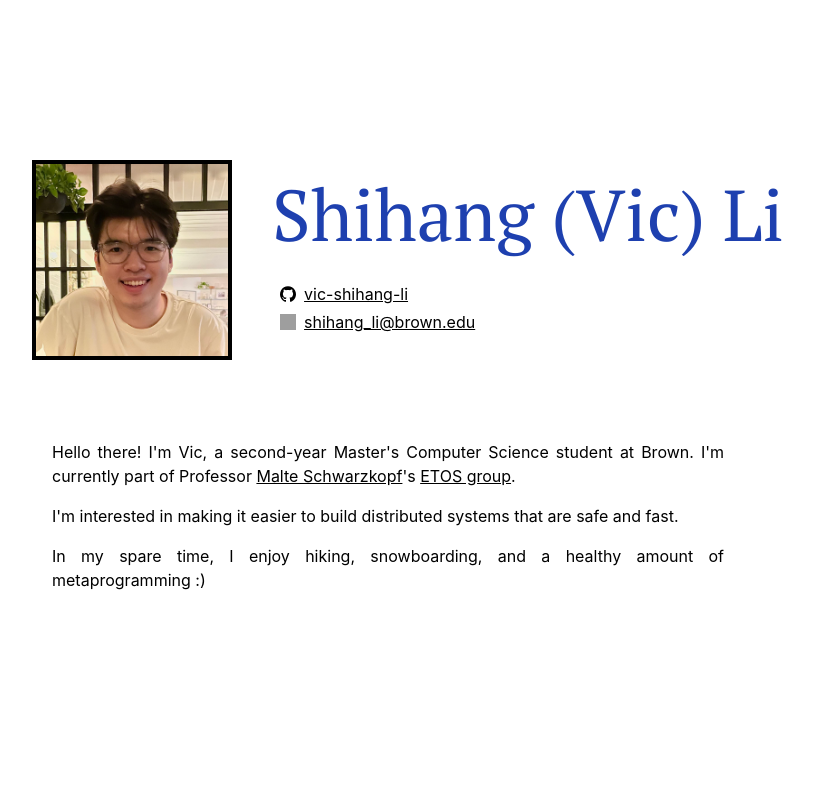
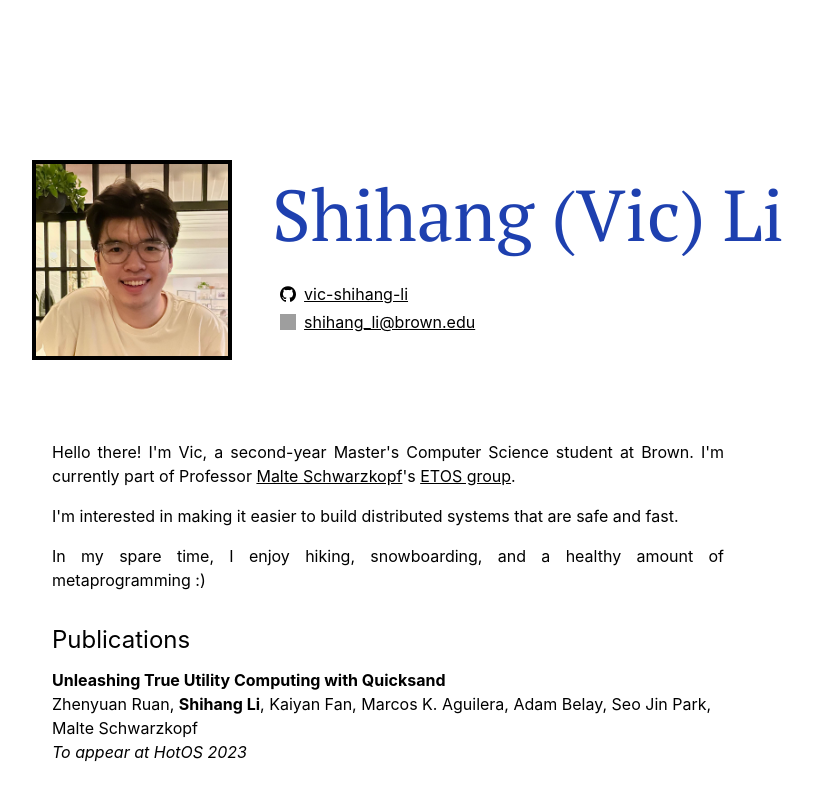
Before and after one commit to vic-lsh/vli, a Next.js app: page / in a window 1280 px wide. Shown: the whole page, without its empty margins (252-1065 px from the left). Built offline with nearby package versions, Linux system fonts and the light colour scheme; grey boxes are pictures that could not be loaded.

Commit message:
add publication list

```diff
--- a/pages/index.tsx
+++ b/pages/index.tsx
@@ -91,7 +91,7 @@ const TitleArea = () => (
 
 const PersonalIntroArea = () => {
   return (
-    <div className="flex flex-col gap-4 max-w-2xl">
+    <div className="flex flex-col gap-4">
       <p className="text-justify">
         {`
   Hello there! I'm Vic, a second-year Master's Computer Science student at Brown.
@@ -109,6 +109,26 @@ const PersonalIntroArea = () => {
       <p className="text-justify">
         {`In my spare time, I enjoy hiking, snowboarding, and a healthy amount of metaprogramming :)`}
       </p>
+    </div>
+  );
+};
+
+const Publications = () => {
+  return (
+    <div>
+      <h2 className="text-2xl">Publications</h2>
+      <div>
+        <div className="py-3">
+          <div className="font-bold">
+            Unleashing True Utility Computing with Quicksand
+          </div>
+          <div>
+            Zhenyuan Ruan, <b>Shihang Li</b>, Kaiyan Fan, Marcos K. Aguilera,
+            Adam Belay, Seo Jin Park, Malte Schwarzkopf
+          </div>
+          <div className="italic">To appear at HotOS 2023</div>
+        </div>
+      </div>
     </div>
   );
 };
@@ -136,7 +156,10 @@ export default function Home() {
 
         <div className="md:pt-0 flex flex-col md:justify-center items-center">
           <TitleArea />
-          <PersonalIntroArea />
+          <div className="max-w-2xl flex flex-col gap-8">
+            <PersonalIntroArea />
+            <Publications />
+          </div>
         </div>
       </main>
     </div>
```
